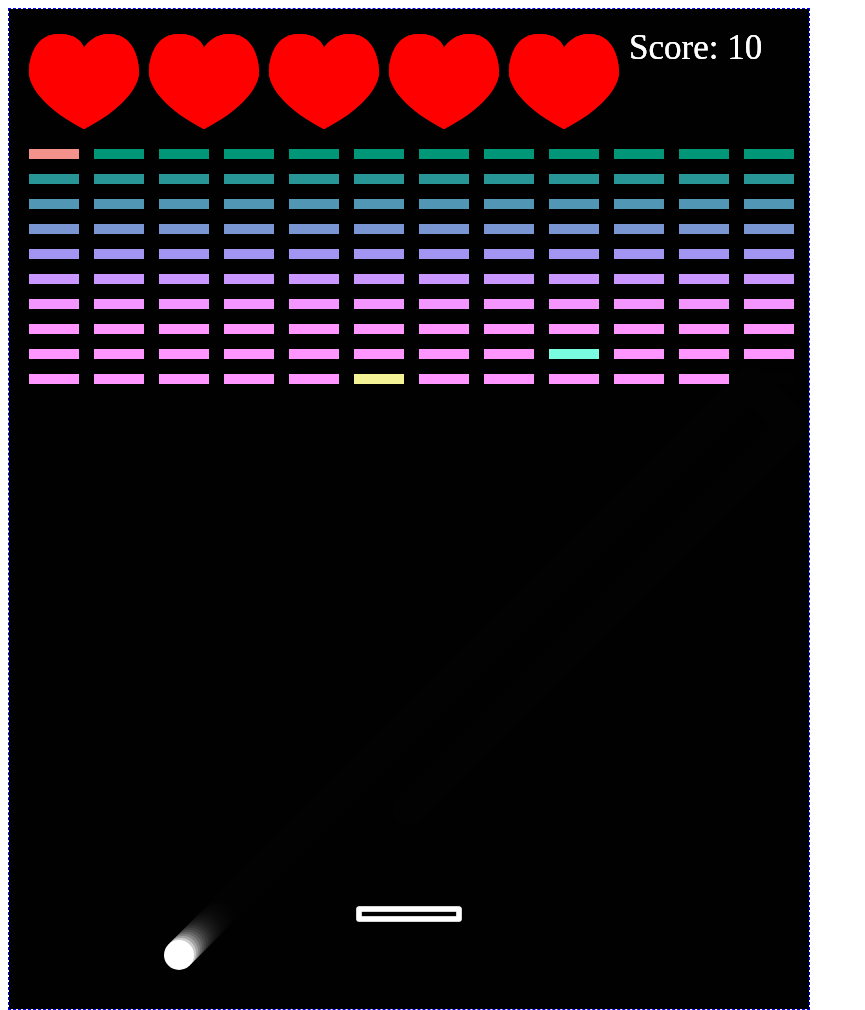
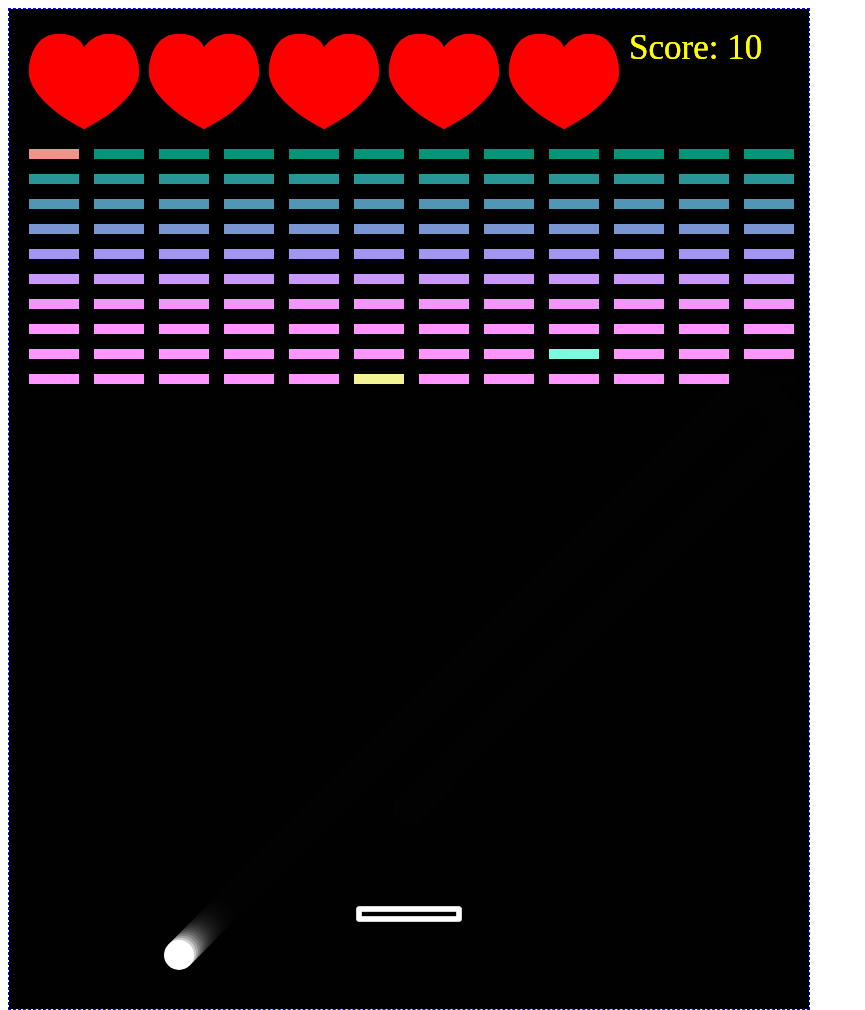
Before and after one commit to shotulle/pong, a plain HTML site: page index.html in a window 1280 px wide. Shown: the whole page, without its empty margins (0-865 px from the left). Drawn offline with Linux system fonts and the light colour scheme.

Commit message:
chenge score color

```diff
--- a/index.html
+++ b/index.html
@@ -25,7 +25,7 @@
 
                 var score = {
                     count: 0,
-                    color: 'white',
+                    color: 'yellow',
                     draw: function() {
                         ctx.font = '35px serif';
                         ctx.fillStyle = this.color;
```
